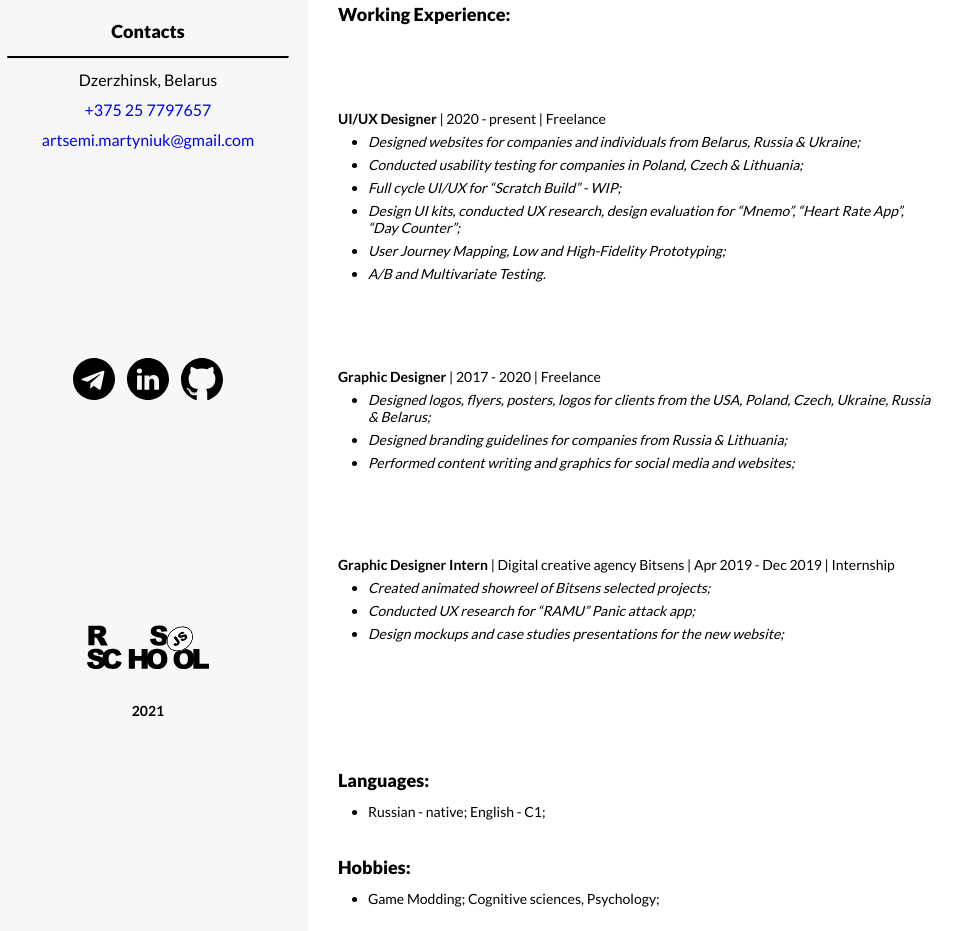
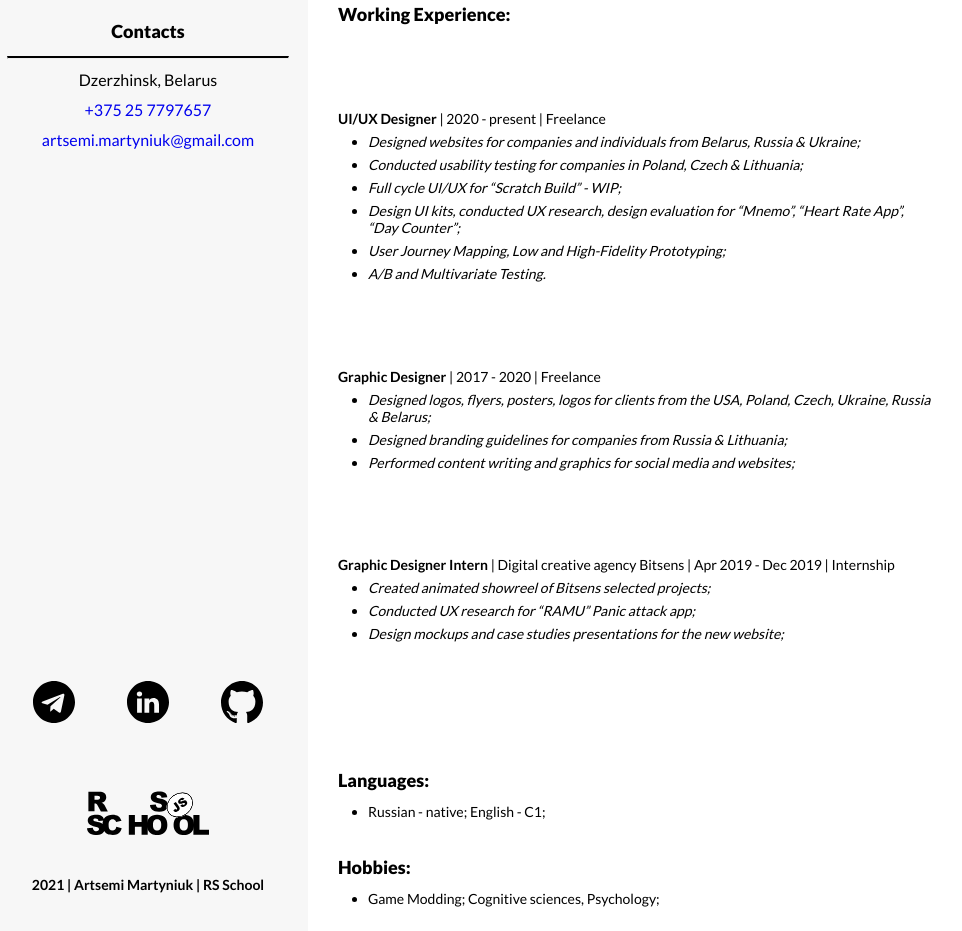
Before and after one commit to artemiusMar/rsschool-cv, a plain HTML site: page index.html in a window 1280 px wide. Shown: the part 723-1654 px from the top of the page, without its empty margins (172-1134 px from the left). Drawn offline with Linux system fonts and the light colour scheme.

Commit message:
fix: add major fixes

```diff
--- a/index.html
+++ b/index.html
@@ -192,13 +192,12 @@
                             alt="My LinkedIn" class="icon-block"></a>
                     <a href="https://github.com/artemiusMar"><img src="images/icons/icon-github.svg" alt="My GitHub"
                             class="icon-block"></a>
-                </article>
-                <article class="block-rs-school-logo">
                     <h3 class="visually-hidden">Link to Rolling Scopes School</h3>
                     <a href="https://rs.school/js/"><img src="images/content/logo-rs_school_js.svg"
-                            alt="Logo Rolling Scopes School" height="45" class="icon-block"></a>
-                    <p class="text-bold text-center">2021</p>
+                                    alt="Logo Rolling Scopes School" height="45" class="icon-block"></a>
+                    <p class="text-bold text-center footer-text-bottom">2021 | Artsemi Martyniuk | RS School</p>
                 </article>
+
             </section>
         </footer>
         <div class="block-header-aside header-footer_aside"></div>
--- a/styles/style.css
+++ b/styles/style.css
@@ -244,6 +244,7 @@ hr {
     height: 100%;
     width: 100%;
     justify-items: center;
+    align-content: space-between;
     background-color: #F7F7F7;
     padding: 12% 6% 12%;
 }
@@ -323,12 +324,16 @@ hr {
 }
 
 .block-social-contacts {
-    display: grid;
-    grid-template-columns: repeat(3, 1fr);
-    justify-items: center;
-    justify-content: center;
-    width: 50%;
+    display: flex;
+    width: 100%;
     height: 20%;
+    flex-direction: row;
+    flex-wrap: wrap;
+    justify-content: space-around;
+}
+
+.footer-text-bottom {
+    align-self: center;
 }
 
 .block-contacts {
@@ -341,5 +346,5 @@ ul.list-contacts {
 }
 
 .icon-block {
-    margin: 24px 6px 24px 6px;
+    margin: 32px 8px 32px 8px;
 }
```
